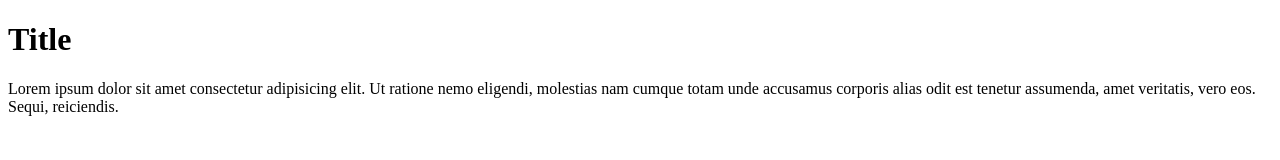
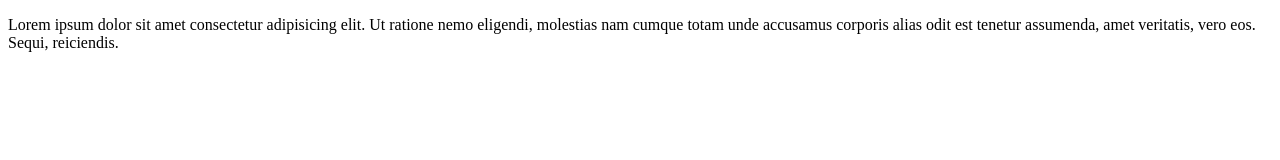
Before and after one commit to kuma-coffee/practice-revert, a plain HTML site: page index.html in a window 1280 px wide. Drawn offline with Linux system fonts and the light colour scheme.

Commit message:
change title

```diff
--- a/index.html
+++ b/index.html
@@ -4,12 +4,11 @@
 <head>
   <meta charset="UTF-8">
   <meta name="viewport" content="width=device-width, initial-scale=1.0">
-  <title>Feedback</title>
+  <title>Document</title>
 </head>
 
 <body>
   <div>
-    <h1>Title</h1>
     <p>Lorem ipsum dolor sit amet consectetur adipisicing elit. Ut ratione nemo eligendi, molestias nam cumque totam
       unde accusamus corporis alias odit est tenetur assumenda, amet veritatis, vero eos. Sequi, reiciendis.</p>
   </div>
```
